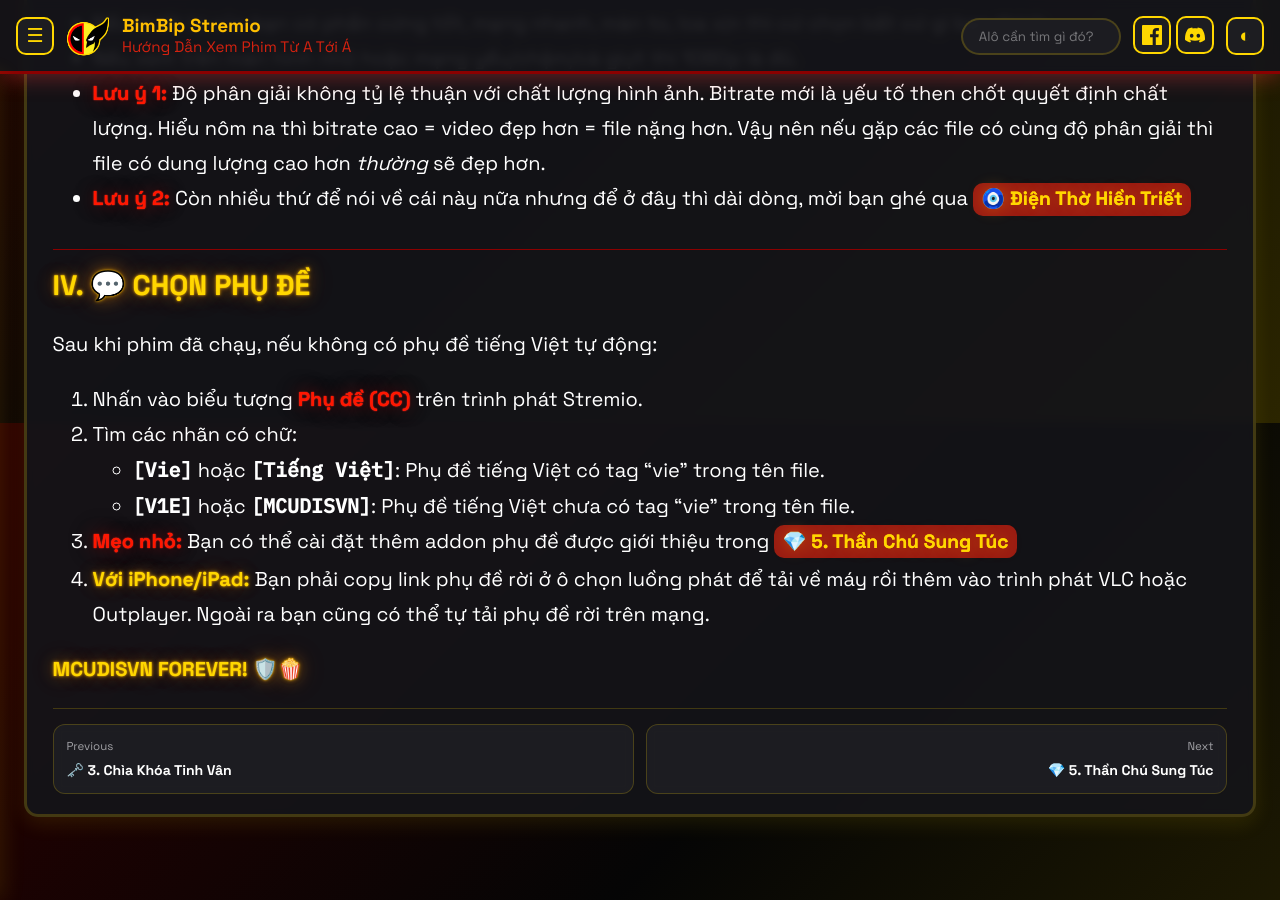
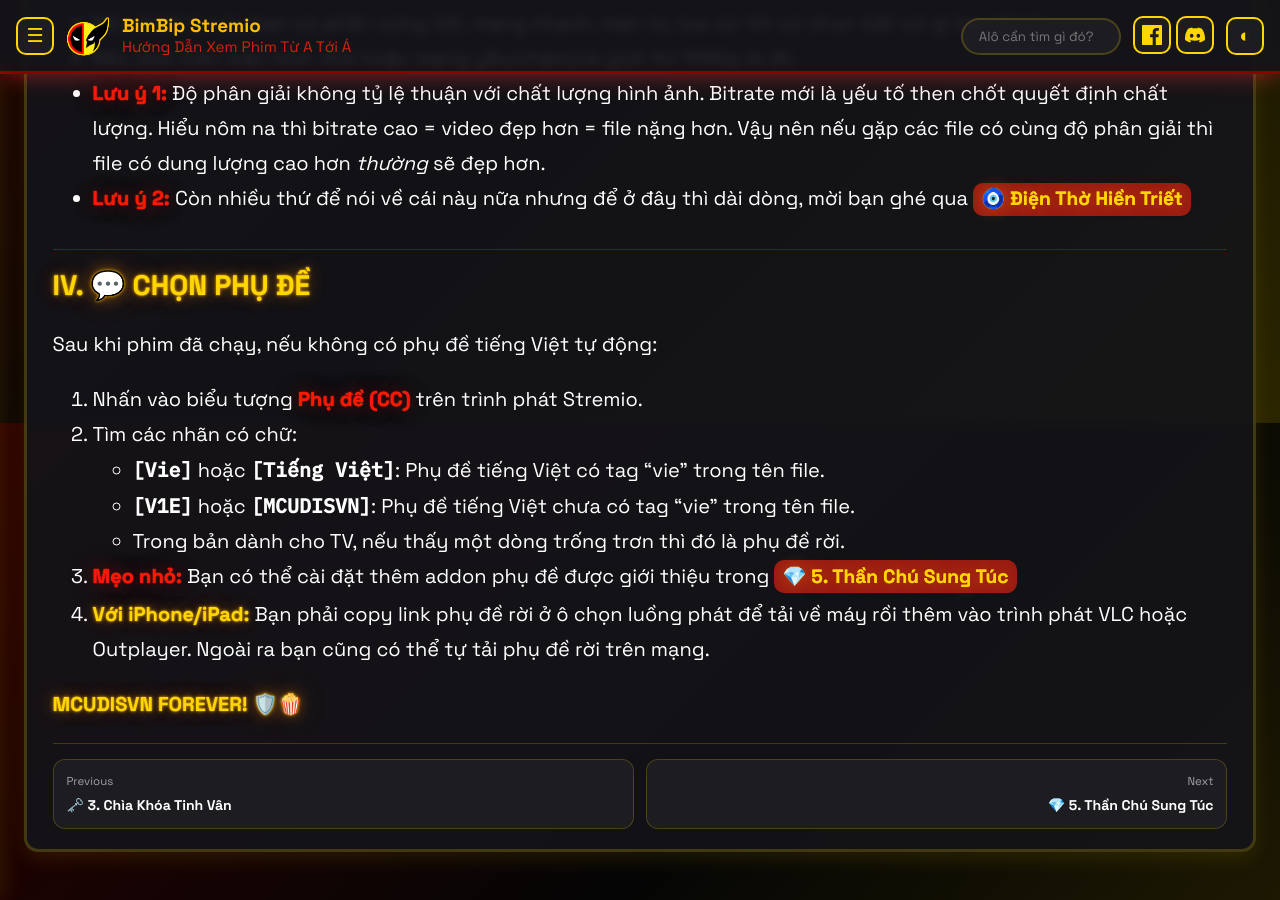
Before and after one commit to bimbipsubteam/bimbip-stremio, a Jekyll site: the page built from docs/guide/4-MCUDISVN-Using.md, in a window 1280 px wide and 900 px high, scrolled down 2277 px. Built offline with Jekyll 4.4.1, drawn with Linux system fonts in a browser that asks for light colours.

Commit message:
Update 4-MCUDISVN-Using.md

```diff
--- a/docs/guide/4-MCUDISVN-Using.md
+++ b/docs/guide/4-MCUDISVN-Using.md
@@ -59,6 +59,7 @@
 2. Tìm các nhãn có chữ:
     *   **`[Vie]`** hoặc **`[Tiếng Việt]`**: Phụ đề tiếng Việt có tag "vie" trong tên file.
     *   **`[V1E]`** hoặc **`[MCUDISVN]`**: Phụ đề tiếng Việt chưa có tag "vie" trong tên file.
+    *   Trong bản dành cho TV, nếu thấy một dòng trống trơn thì đó là phụ đề rời.
 3. **<mark2>Mẹo nhỏ:</mark2>** Bạn có thể cài đặt thêm addon phụ đề được giới thiệu trong [💎 5. Thần Chú Sung Túc](https://bimbipsubteam.github.io/bimbip-stremio/guide/5-Addon-Expanding/)
 4. **<mark>Với iPhone/iPad:</mark>** Bạn phải copy link phụ đề rời ở ô chọn luồng phát để tải về máy rồi thêm vào trình phát VLC hoặc Outplayer. Ngoài ra bạn cũng có thể tự tải phụ đề rời trên mạng.
 
```
